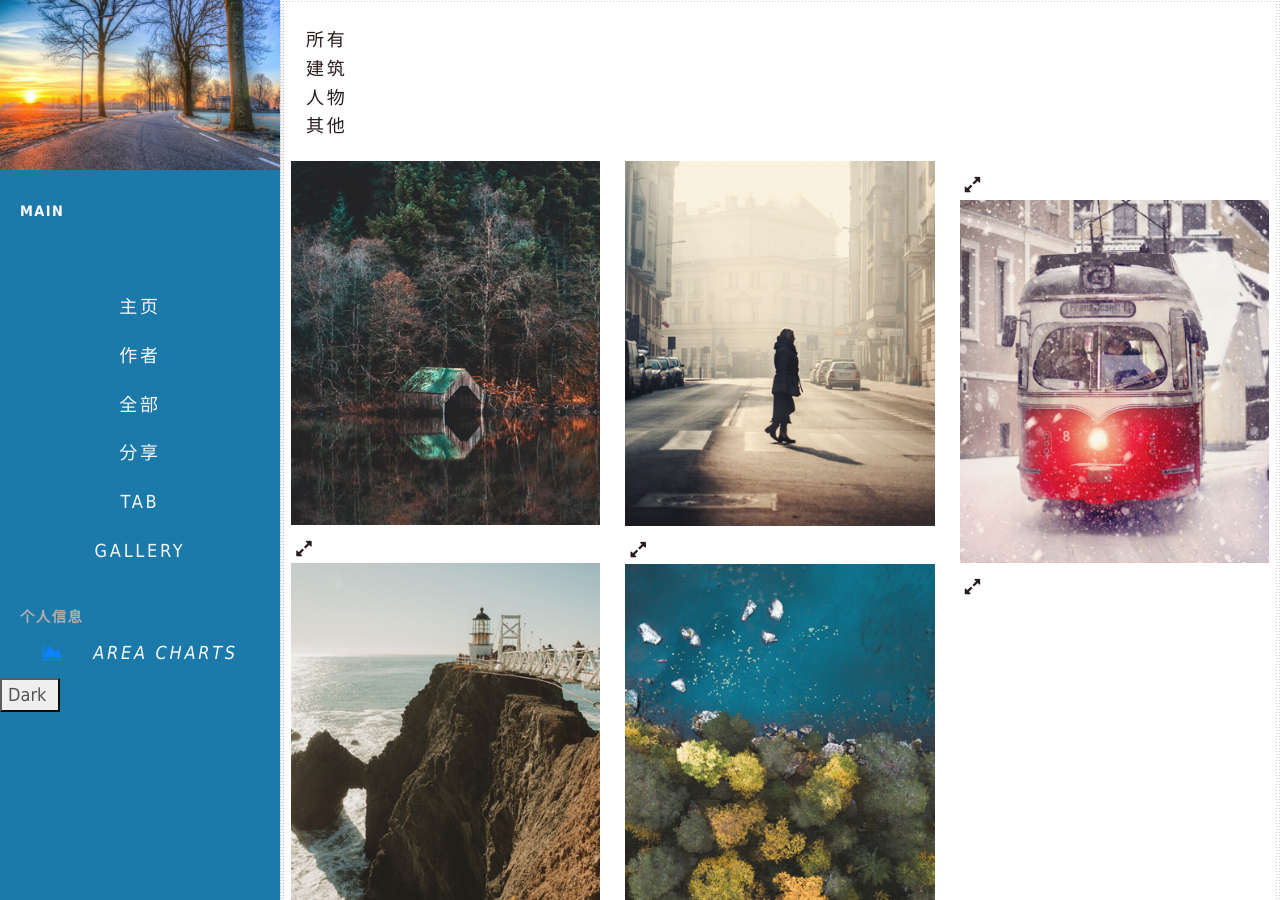
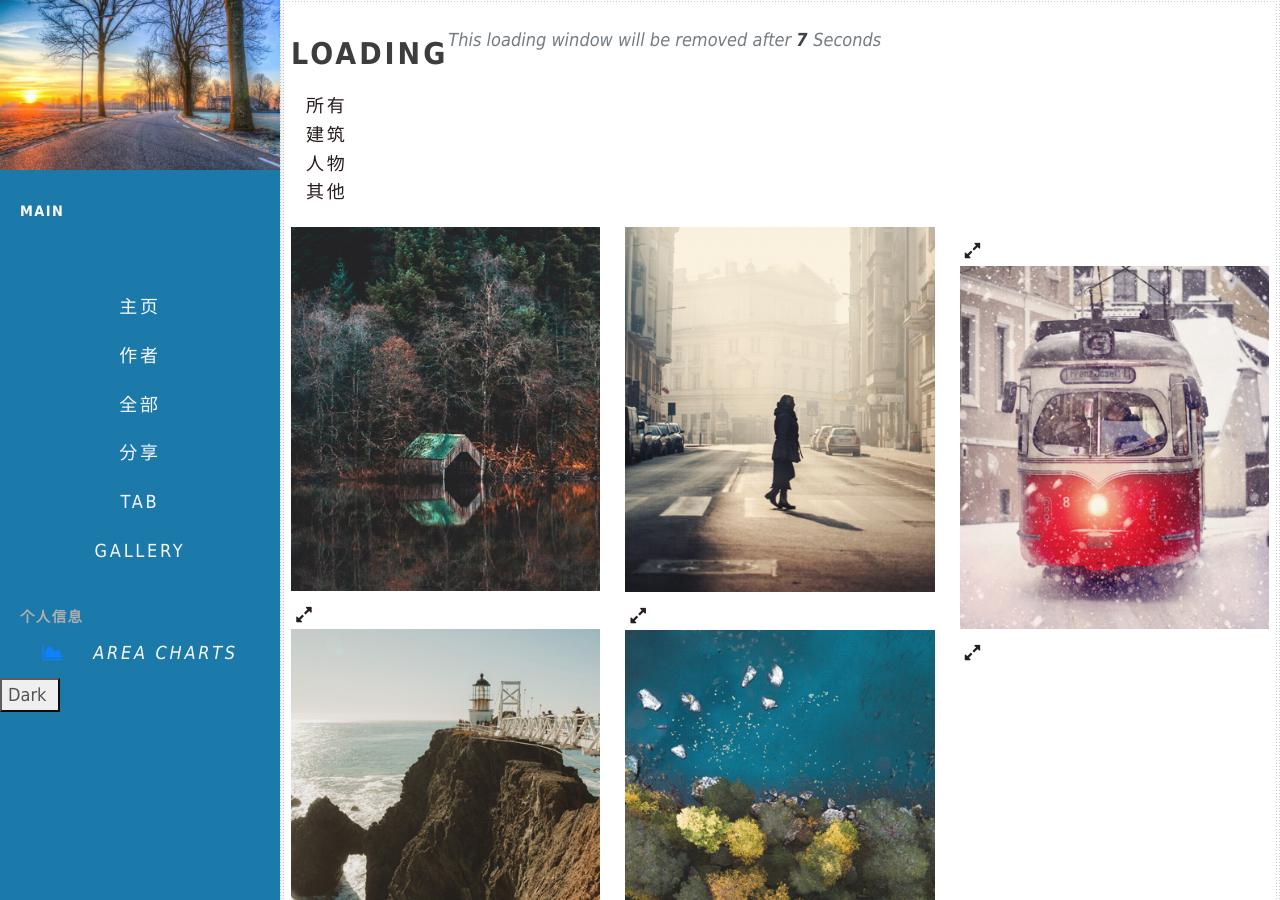
Before and after one commit to nengwuzhi/nengwuzhi.github.ioce, a Jekyll site: the page built from pages/gallery.html, in a window 1280 px wide and 900 px high. Built offline with Jekyll 4.4.1, drawn with Linux system fonts in a browser that asks for light colours; nearby versions of some CDN libraries; some of the changed lines change nothing that is shown.

Commit message:
Update gallery.html

```diff
--- a/pages/gallery.html
+++ b/pages/gallery.html
@@ -16,8 +16,12 @@ type: page
 <link rel="stylesheet" href="cs/gallery_style.css">
 </head>
    <body>
-           <!--================Home Gallery Area =================-->
 
+	   <!-- Spinner Description Text [For Demo Purpose]-->
+        <h4 class="text-uppercase font-weight-bold">Loading</h4>
+        <p class="font-italic text-muted">This loading window will be removed after <strong class="countdown text-dark font-weight-bold">7 </strong> Seconds</p>
+
+	           <!--================Home Gallery Area =================-->
         	<div class="container">
         		<div class="isotope_fillter">
         			         <ul class="gallery_filter list">
@@ -86,6 +90,9 @@ type: page
  <script src="{{site.baseurl}}/js/jquery-3.3.1.min.js" integrity="sha384-tsQFqpEReu7ZLhBV2VZlAu7zcOV+rXbYlF2cqB8txI/8aZajjp4Bqd+V6D5IgvKT" crossorigin="anonymous"></script>
 <script src="https://cdnjs.cloudflare.com/ajax/libs/popper.js/1.14.7/umd/popper.min.js" integrity="sha384-UO2eT0CpHqdSJQ6hJty5KVphtPhzWj9WO1clHTMGa3JDZwrnQq4sF86dIHNDz0W1" crossorigin="anonymous">
     </script>
+
+<script src="https://cdnjs.cloudflare.com/ajax/libs/twitter-bootstrap/4.3.1/js/bootstrap.bundle.min.js" crossorigin="anonymous">
+    </script>
 <script src="https://stackpath.bootstrapcdn.com/bootstrap/4.3.1/js/bootstrap.min.js" integrity="sha384-JjSmVgyd0p3pXB1rRibZUAYoIIy6OrQ6VrjIEaFf/nJGzIxFDsf4x0xIM+B07jRM" crossorigin="anonymous">
     </script>
 <script src="https://cdn.jsdelivr.net/gh/fancyapps/fancybox@3.5.7/dist/jquery.fancybox.min.js"></script>
@@ -132,6 +139,32 @@ type: page
     gallery_isotope();
 })(jQuery)
 </script>
+<script>
+$(document).ready(function(){
+    // HIDE LOADING SPINNER WHEN PAGE IS LOADED [6000msec after the page is loaded]
+    $(window).on('load', function () {
+        setTimeout(function () {
+            $('.loader').hide(300);
+        }, 6000);
+    });
+
+    // FOR DEMO PURPOSE
+    $(window).on('load', function () {
+        var loadingCounter = setInterval(function () {
+            var count = parseInt($('.countdown').html());
+            if (count !== 0) {
+                $('.countdown').html(count - 1);
+            } else {
+                clearInterval();
+            }
+        }, 1000);
+    });
+    $('#reload').on('click', function (e) {
+        e.preventDefault();
+        location.reload();
+    });
+});</script>>
+
 </body>
 
 </html>
```
